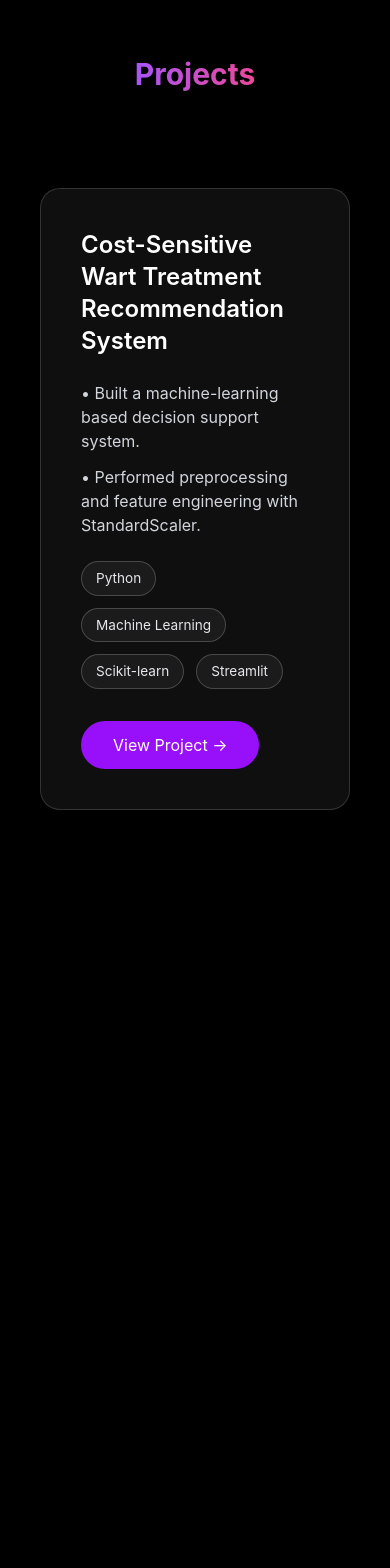
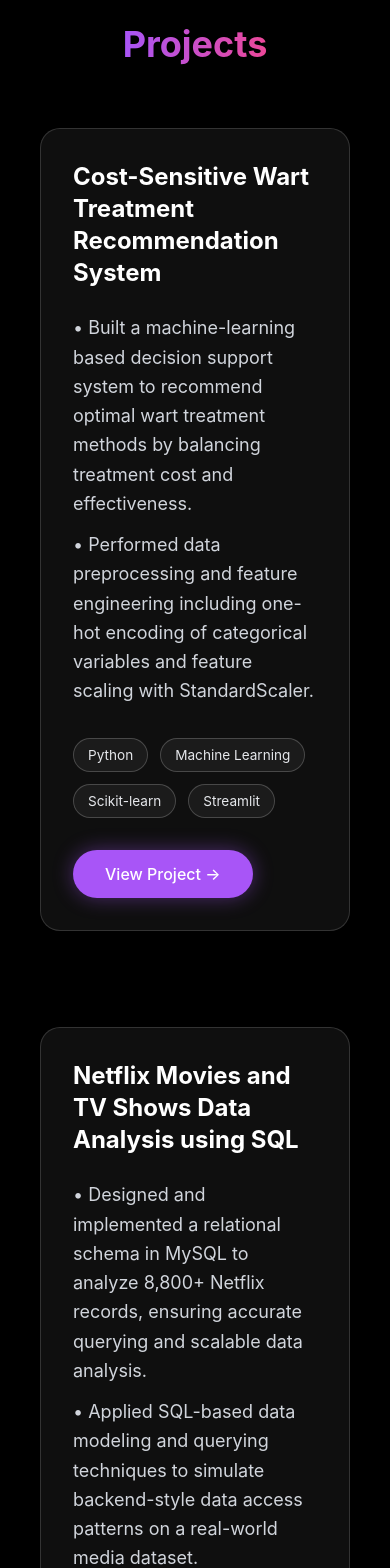
Before and after one commit to Srakeshvarma12/rakesh-portfolio, a React (Vite) app: page / in a window 390 px wide. Shown: the part 3840-5408 px from the top of the page. Built offline with nearby package versions, Linux system fonts and the light colour scheme.

Commit message:
Implement sticky stacked project cards (deck style)

```diff
--- a/src/components/Projects.jsx
+++ b/src/components/Projects.jsx
@@ -1,61 +1,107 @@
-import ProjectCard from "./ProjectCard";
+import { motion } from "framer-motion";
+
+const projects = [
+  {
+    title: "Cost-Sensitive Wart Treatment Recommendation System",
+    description: [
+      "Built a machine-learning based decision support system to recommend optimal wart treatment methods by balancing treatment cost and effectiveness.",
+      "Performed data preprocessing and feature engineering including one-hot encoding of categorical variables and feature scaling with StandardScaler."
+    ],
+    tech: ["Python", "Machine Learning", "Scikit-learn", "Streamlit"],
+    link: "https://project---wart-treatment-gh7exzv3va8liynunuxemu.streamlit.app/",
+    hasLink: true,
+  },
+  {
+    title: "Netflix Movies and TV Shows Data Analysis using SQL",
+    description: [
+      "Designed and implemented a relational schema in MySQL to analyze 8,800+ Netflix records, ensuring accurate querying and scalable data analysis.",
+      "Applied SQL-based data modeling and querying techniques to simulate backend-style data access patterns on a real-world media dataset."
+    ],
+    tech: ["MySQL", "SQL", "Data Analysis", "Database Design"],
+    link: "https://github.com/Srakeshvarma12/Netflix-SQL-Project/tree/main/Netflix-SQL-Project",
+    hasLink: true,
+  },
+];
 
 export default function Projects() {
   return (
-    <section id="projects" className="relative py-32">
-      <div className="max-w-6xl mx-auto px-6">
+    <section id="projects" className="min-h-screen py-24 px-6 relative">
+      <div className="max-w-4xl mx-auto">
 
-        <h2 className="text-3xl md:text-4xl font-bold mb-24 text-center">
-          <span className="gradient-text">Projects</span>
-        </h2>
+        {/* HEADER */}
+        <motion.div
+          initial={{ opacity: 0, y: -20 }}
+          whileInView={{ opacity: 1, y: 0 }}
+          transition={{ duration: 0.8 }}
+          className="mb-16 text-center"
+        >
+          <h2 className="text-4xl md:text-5xl font-bold">
+            <span className="gradient-text">Projects</span>
+          </h2>
+        </motion.div>
 
-        {/* THIS DIV CREATES SCROLL SPACE */}
-        <div className="relative space-y-[120vh]">
+        {/* PROJECTS LIST */}
+        <div className="flex flex-col pb-24">
+          {projects.map((project, index) => (
+            // 1. OUTER DIV: Handles Sticky Positioning (No Animation)
+            // We moved 'sticky' here so transforms don't break it.
+            <div
+              key={index}
+              className="sticky mb-24 last:mb-0 w-full"
+              style={{
+                // Base top offset (120px) + Dynamic stacking offset (40px per card)
+                top: `calc(120px + ${index * 40}px)`
+              }}
+            >
+              {/* 2. INNER DIV: Handles Animation (Framer Motion) */}
+              <motion.div
+                initial={{ opacity: 0, y: 50 }}
+                whileInView={{ opacity: 1, y: 0 }}
+                viewport={{ once: true, margin: "-50px" }}
+                transition={{ duration: 0.6 }}
+              >
+                {/* 3. CARD DESIGN */}
+                <div className="glass p-8 md:p-12 w-full border border-white/10 shadow-2xl backdrop-blur-xl">
 
-          <ProjectCard
-            zIndex="z-10"
-            title="Cost-Sensitive Wart Treatment Recommendation System"
-            points={[
-              "Built a machine-learning based decision support system.",
-              "Performed preprocessing and feature engineering with StandardScaler."
-            ]}
-            tech={["Python", "Machine Learning", "Scikit-learn", "Streamlit"]}
-            link="https://project---wart-treatment-gh7exzv3va8liynunuxemu.streamlit.app/"
-          />
+                  <h3 className="text-2xl md:text-3xl font-bold text-white mb-6">
+                    {project.title}
+                  </h3>
 
-          <ProjectCard
-            zIndex="z-20"
-            title="Netflix Movies and TV Shows Data Analysis using SQL"
-            points={[
-              "Designed a relational schema for 8,800+ Netflix records.",
-              "Analyzed content trends, ratings, and durations.",
-              "Structured reusable SQL scripts with documentation."
-            ]}
-            tech={["MySQL", "SQL", "Data Analysis"]}
-          />
+                  <div className="text-gray-300 leading-relaxed mb-8 space-y-3 text-lg">
+                    {project.description.map((point, i) => (
+                      <p key={i}>• {point}</p>
+                    ))}
+                  </div>
 
-          <ProjectCard
-            zIndex="z-30"
-            title="Full-Stack Portfolio Website"
-            points={[
-              "Developed a responsive React-based portfolio.",
-              "Deployed using Vercel and Render.",
-              "Used Git and GitHub for version control."
-            ]}
-            tech={["React", "Tailwind CSS", "Vercel", "Render", "GitHub"]}
-          />
+                  <div className="flex flex-wrap gap-3 mb-8">
+                    {project.tech.map((tech) => (
+                      <span key={tech} className="tech-pill">
+                        {tech}
+                      </span>
+                    ))}
+                  </div>
 
-          <ProjectCard
-            zIndex="z-40"
-            title="Web Development Intern — CodSoft"
-            points={[
-              "Built multiple web apps using HTML, CSS, JavaScript.",
-              "Worked in Agile workflow using Git and GitHub.",
-              "Solved real-world frontend issues independently."
-            ]}
-            tech={["HTML", "CSS", "JavaScript", "Git", "GitHub"]}
-          />
-
+                  {project.hasLink && (
+                    <a
+                      href={project.link}
+                      target="_blank"
+                      rel="noopener noreferrer"
+                      className="
+                        inline-flex items-center gap-2
+                        px-8 py-3 rounded-full
+                        bg-[#a855f7] hover:bg-[#9333ea]
+                        transition text-white font-medium
+                        shadow-[0_0_20px_rgba(168,85,247,0.4)]
+                        hover:shadow-[0_0_30px_rgba(168,85,247,0.6)]
+                      "
+                    >
+                      View Project →
+                    </a>
+                  )}
+                </div>
+              </motion.div>
+            </div>
+          ))}
         </div>
       </div>
     </section>
```
